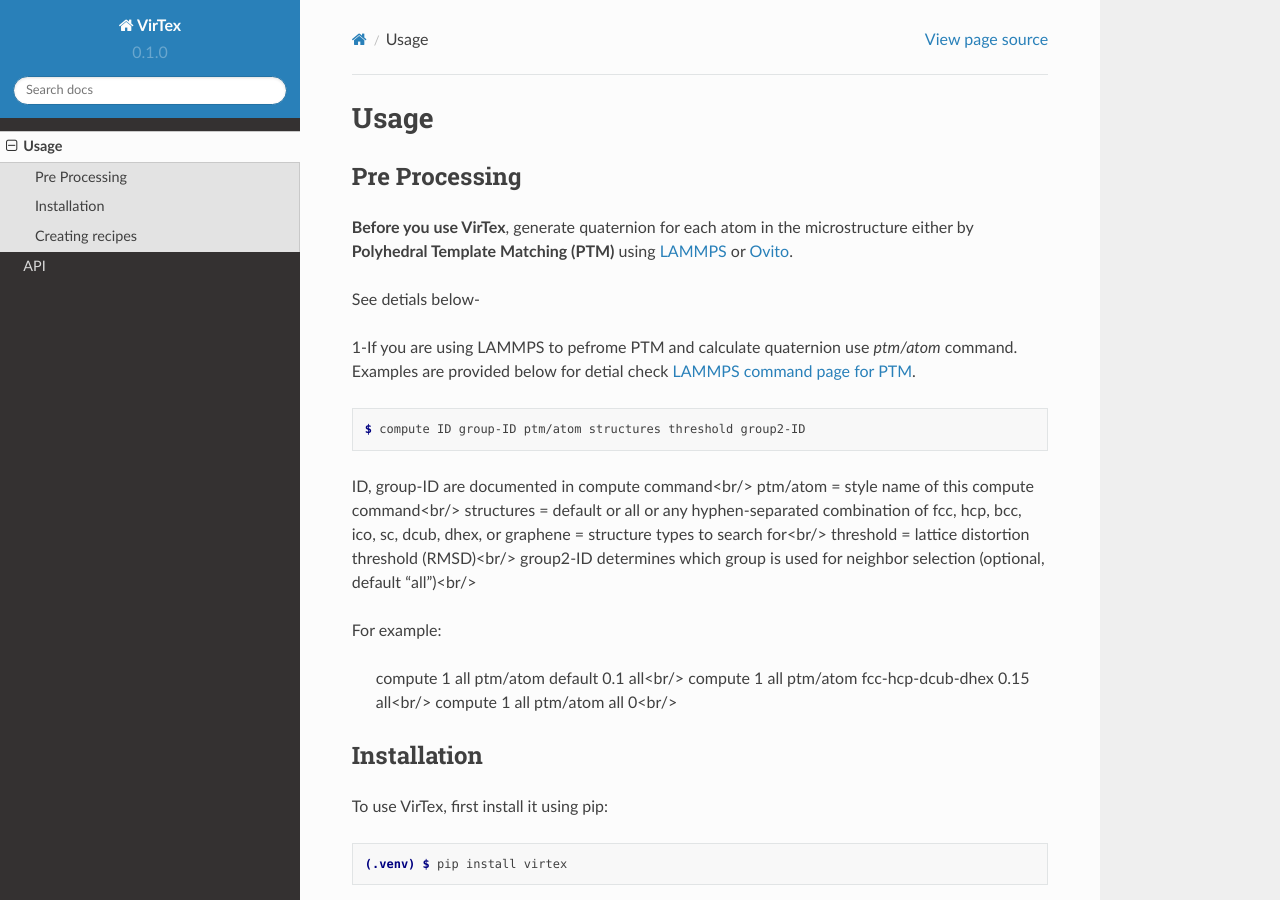
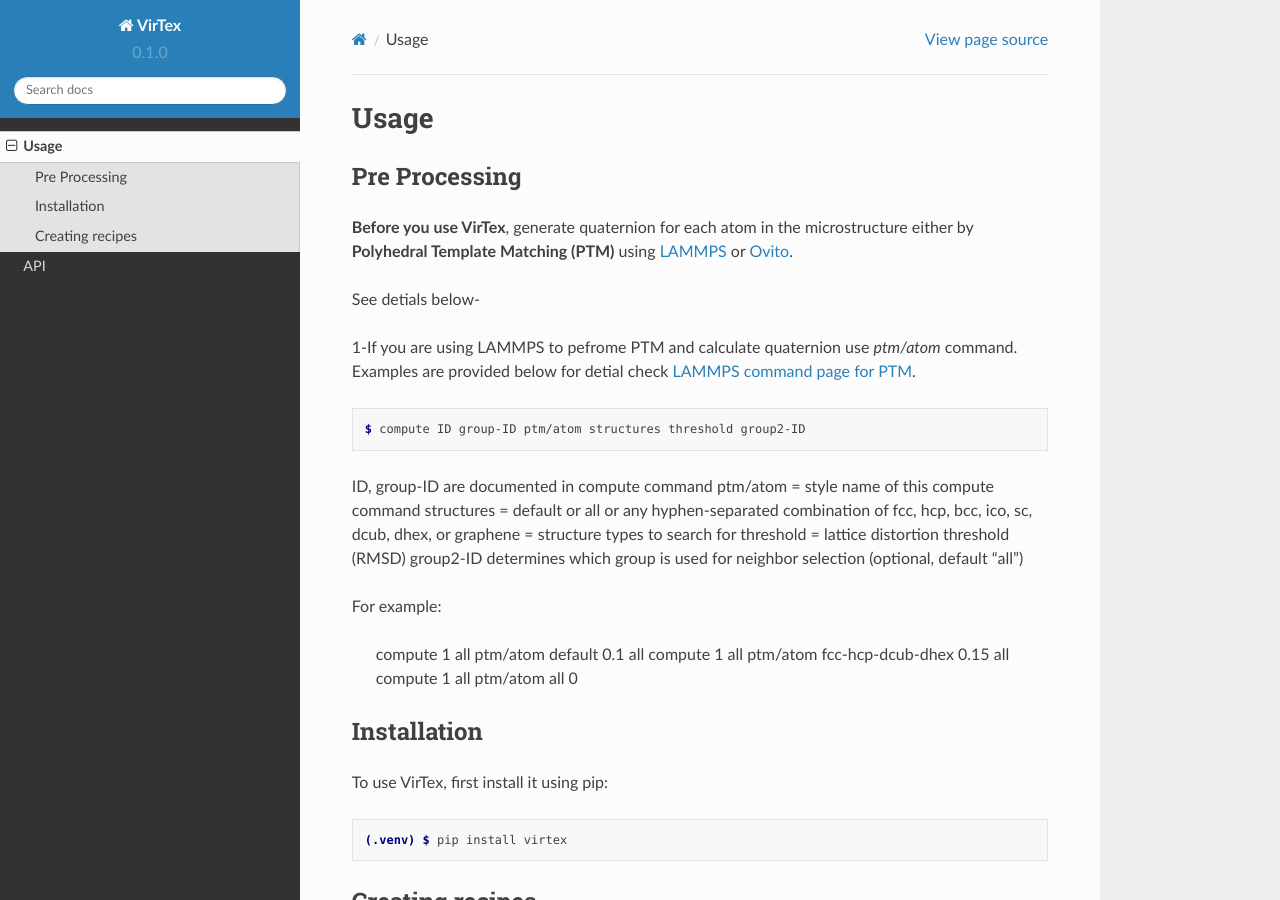
Before and after one commit to mavanish/VirTex, a Sphinx documentation site: the page built from docs/source/usage.rst, in a window 1280 px wide and 900 px high. Built offline with Sphinx 7.4.7 and the Read the Docs theme 2.0.0, drawn with Linux system fonts in a browser that asks for light colours.

```diff
--- a/docs/source/usage.rst
+++ b/docs/source/usage.rst
@@ -16,17 +16,17 @@ See detials below-
 
    $ compute ID group-ID ptm/atom structures threshold group2-ID
 
-ID, group-ID are documented in compute command<br/>
-ptm/atom = style name of this compute command<br/>
-structures = default or all or any hyphen-separated combination of fcc, hcp, bcc, ico, sc, dcub, dhex, or graphene = structure types to search for<br/>
-threshold = lattice distortion threshold (RMSD)<br/>
-group2-ID determines which group is used for neighbor selection (optional, default “all”)<br/>
+ID, group-ID are documented in compute command
+ptm/atom = style name of this compute command
+structures = default or all or any hyphen-separated combination of fcc, hcp, bcc, ico, sc, dcub, dhex, or graphene = structure types to search for
+threshold = lattice distortion threshold (RMSD)
+group2-ID determines which group is used for neighbor selection (optional, default “all”)
 
 For example:
 
-   compute 1 all ptm/atom default 0.1 all<br/>
-   compute 1 all ptm/atom fcc-hcp-dcub-dhex 0.15 all<br/>
-   compute 1 all ptm/atom all 0<br/>
+   compute 1 all ptm/atom default 0.1 all
+   compute 1 all ptm/atom fcc-hcp-dcub-dhex 0.15 all
+   compute 1 all ptm/atom all 0
 
 
 Installation
```
